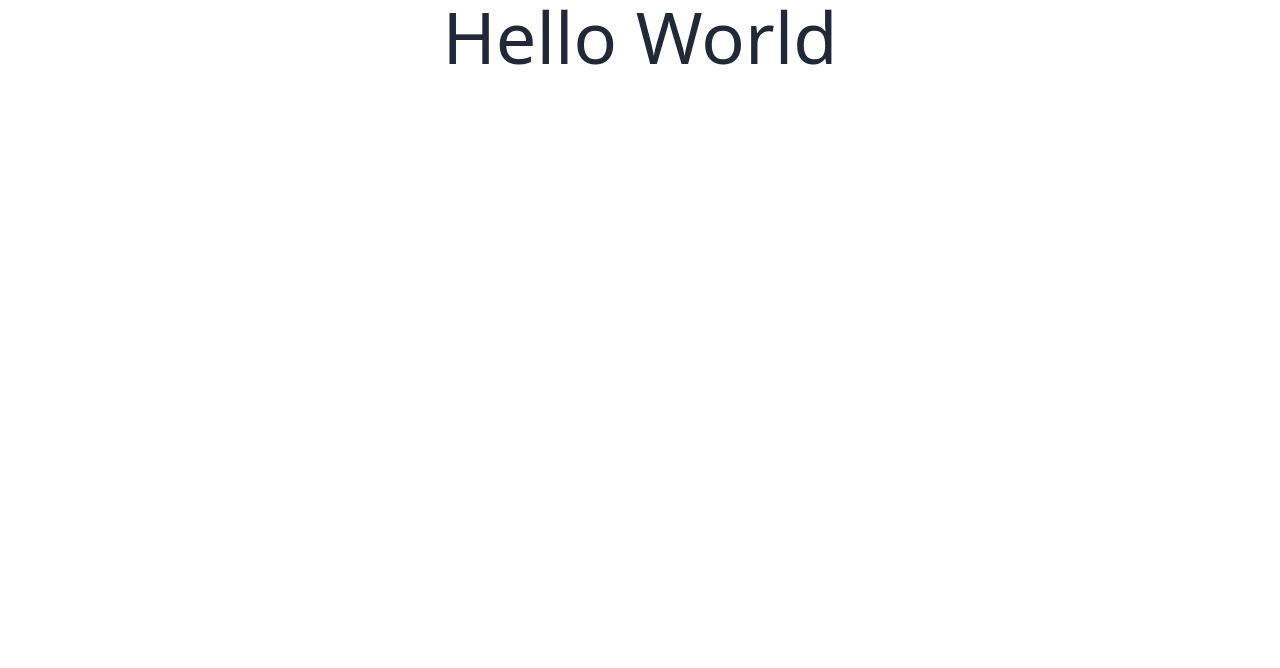
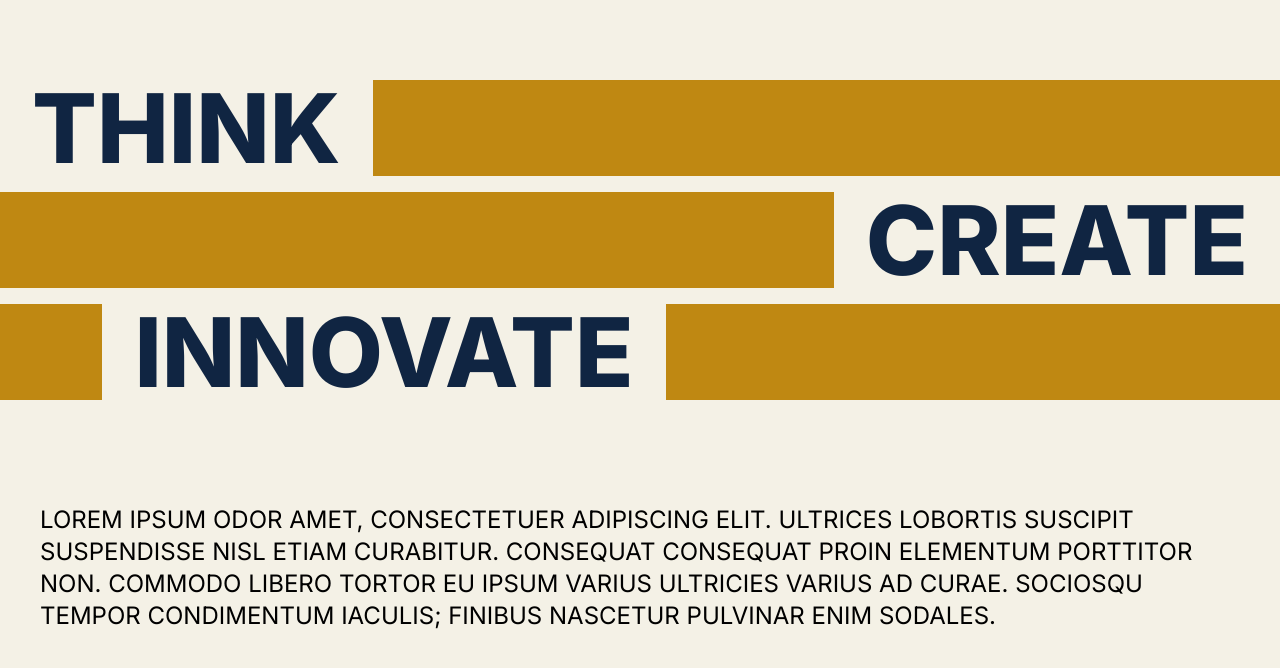
Before and after one commit to IEC-SPC/Website, a React (Vite) app: page / in a window 1280 px wide. Shown: the top 668 px of the page. Built offline with nearby package versions, Linux system fonts and the light colour scheme.

Commit message:
main home page

```diff
--- a/src/App.tsx
+++ b/src/App.tsx
@@ -2,9 +2,26 @@ import './index.css'
 
 function App() {
   return (
-    <>
-      <h1 className='text-center text-7xl'>Hello World</h1>
-    </>
+    <main className='bg-offwhite font-inter h-lvh'>
+      <div className='flex flex-col gap-4 py-20'>
+        <div className='flex flex-row'>
+          <h1 className='mx-8 text-8xl text-blue font-extrabold'>THINK</h1>
+          <div className='w-full bg-gold' />
+        </div>
+        <div className='flex flex-row'>
+          <div className='w-full bg-gold' />
+          <h1 className='mx-8 text-8xl text-blue font-extrabold'>CREATE</h1>
+        </div>
+        <div className='flex flex-row'>
+          <div className='w-1/6 bg-gold' />
+          <h1 className='mx-8 text-8xl text-blue font-extrabold'>INNOVATE</h1>
+          <div className='w-full bg-gold' />
+        </div>
+      </div>
+      <div className='py-6 px-10'>
+        <p className='text-2xl font-normal'>LOREM IPSUM ODOR AMET, CONSECTETUER ADIPISCING ELIT. ULTRICES LOBORTIS SUSCIPIT SUSPENDISSE NISL ETIAM CURABITUR. CONSEQUAT CONSEQUAT PROIN ELEMENTUM PORTTITOR NON. COMMODO LIBERO TORTOR EU IPSUM VARIUS ULTRICIES VARIUS AD CURAE. SOCIOSQU TEMPOR CONDIMENTUM IACULIS; FINIBUS NASCETUR PULVINAR ENIM SODALES.</p>
+      </div>
+    </main>
   )
 }
 
--- a/src/index.css
+++ b/src/index.css
@@ -1,3 +1,5 @@
+@import url('https://fonts.googleapis.com/css2?family=Inter:ital,opsz,wght@0,14..32,100..900;1,14..32,100..900&display=swap');
+
 @tailwind base;
 @tailwind components;
 @tailwind utilities;
--- a/tailwind.config.js
+++ b/tailwind.config.js
@@ -5,8 +5,19 @@ export default {
   content: ["./src/**/*.{js,ts,jsx,tsx}"],
   theme: {
     extend: {},
+    colors: {
+      'blue': '#102542',
+      'offwhite': '#f4f1e6',
+      'gold': '#bf8812'
+    },
+    fontFamily: {
+      'inter': ['Inter']
+    }
   },
   plugins: [
     daisyui
   ],
+  daisyui: {
+    themes: []
+  }
 }
```
